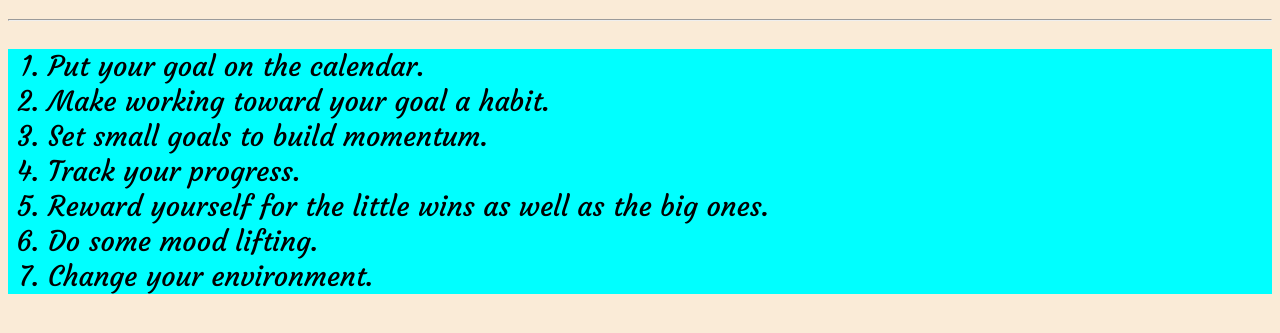
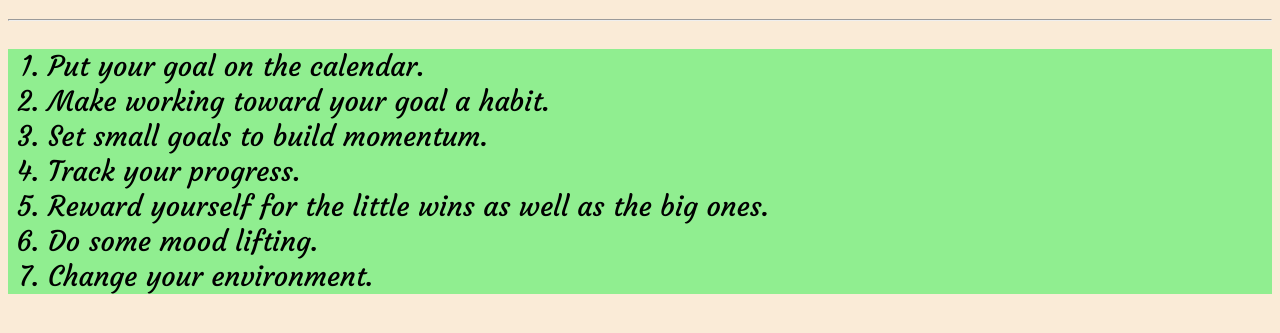
Before and after one commit to Abhijithsr13/motivational-meme, a plain HTML site: page motivation.html in a window 1280 px wide. Shown: the part 61-394 px from the top of the page. Drawn offline with Linux system fonts and the light colour scheme.

Commit message:
Update motivation.html

```diff
--- a/motivation.html
+++ b/motivation.html
@@ -9,14 +9,12 @@
              background-color: slateblue;  }
 
         #ordered{
-            background-color: aqua;
+            background-color: lightgreen;
             color:black;
             font-size: 28px;
             font-weight:normal;
              font-family: 'Caveat', cursive;
              font-family: 'Courgette', cursive;
-
-
         }
         body{
             background-color:antiquewhite;
@@ -38,7 +36,5 @@
         <li> Change your environment. </li>
 
     </ol>
-
-
 </body>
 </html>
```
